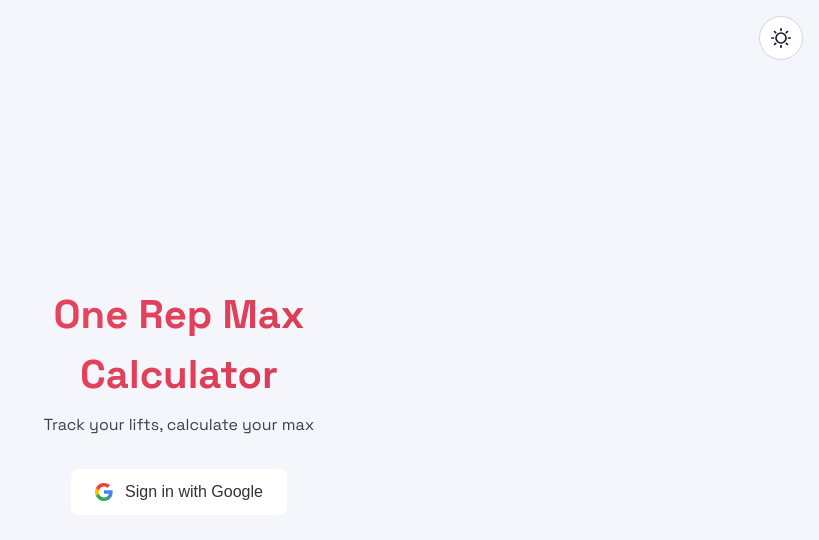
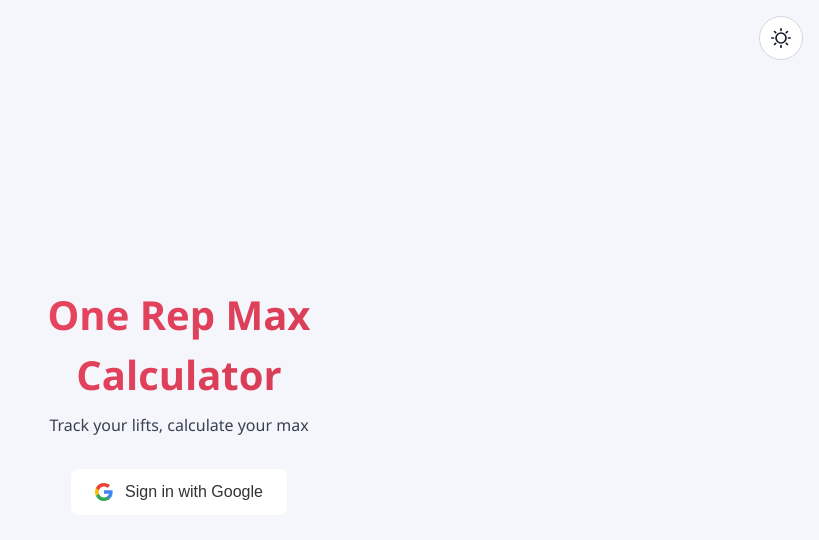
Before and after one commit to 10brink/fitness-1rm-tracker, a website: page index.html in a window 1280 px wide. Shown: the whole page, without its empty margins (461-1280 px from the left). Drawn offline with Linux system fonts and the light colour scheme; no server answers.

Commit message:
Switch to system monospace font stack
Remove Google Fonts dependency and use Cascadia Code/system monospace fonts instead.

Co-Authored-By: Claude Opus 4.5 <noreply@anthropic.com>

```diff
--- a/index.html
+++ b/index.html
@@ -10,9 +10,6 @@
   <meta name="viewport" content="width=device-width, initial-scale=1.0">
   <title>1 Rep Max Tracker</title>
   <link rel="stylesheet" href="style.css">
-  <link rel="preconnect" href="https://fonts.googleapis.com">
-  <link rel="preconnect" href="https://fonts.gstatic.com" crossorigin>
-  <link href="https://fonts.googleapis.com/css2?family=Space+Grotesk:wght@400;500;600;700&display=swap" rel="stylesheet">
 </head>
 <body>
   <!-- Theme Toggle -->
--- a/style.css
+++ b/style.css
@@ -82,7 +82,7 @@
 }
 
 body {
-  font-family: 'Space Grotesk', 'IBM Plex Sans', sans-serif;
+  font-family: 'Cascadia Code', 'Cascadia Mono', 'Segoe UI', ui-monospace, SFMono-Regular, Menlo, Monaco, Consolas, 'Liberation Mono', monospace;
   background: var(--bg-primary);
   color: var(--text-primary);
   min-height: 100vh;
```
Also changed, not shown: workout.html (+0 -3 lines).
